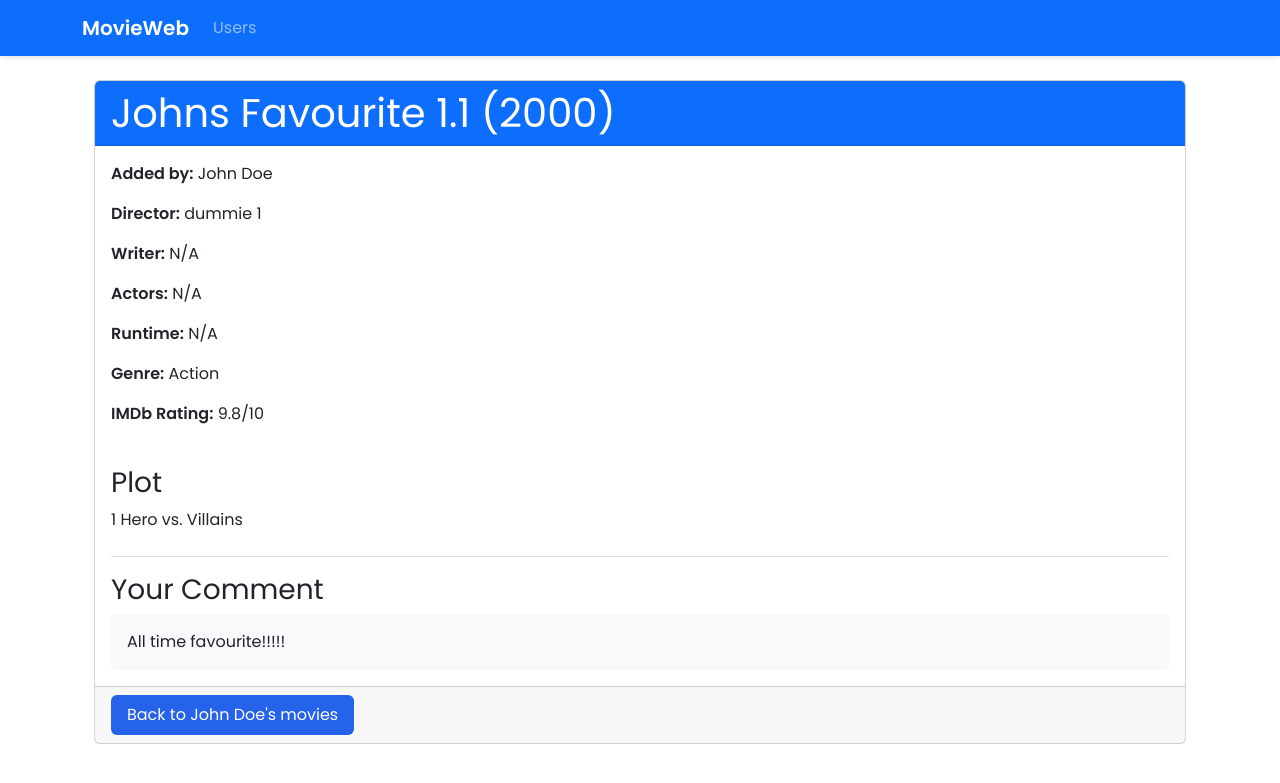
After one commit to Martha-KW/movieweb_app, a Flask app: page /movie/1 in a window 1280 px wide. The commit adds this page. Shown: the top 783 px of the page. Run offline with Flask 3, Linux system fonts and the light colour scheme.

Commit message:
Details page is working now

```diff
--- a/app.py
+++ b/app.py
@@ -3,6 +3,7 @@ from data_manager.sqlite_data_manager import SQLiteDataManager
 from dotenv import load_dotenv
 import os
 import requests
+from models import Movie, User
 
 load_dotenv()
 app = Flask(__name__)
@@ -13,9 +14,8 @@ OMDB_API_KEY = os.getenv('OMDB_API_KEY')
 data_manager = SQLiteDataManager('sqlite:///data/movies.db')
 
 def fetch_omdb_data(title):
-    """Holt und bereinigt Daten von der OMDb API."""
     try:
-        url = f"http://www.omdbapi.com/?apikey={OMDB_API_KEY}&t={title}"
+        url = f"http://www.omdbapi.com/?apikey={OMDB_API_KEY}&t={title}&plot=full"
         response = requests.get(url, timeout=5)
         data = response.json()
 
@@ -24,12 +24,14 @@ def fetch_omdb_data(title):
             flash(f"OMDb API: {error_msg}", "warning")
             return None
 
-        # Rohdaten bereinigen
         raw_data = {
             'title': data.get('Title'),
             'director': data.get('Director'),
+            'writer': data.get('Writer'),
+            'actors': data.get('Actors'),
             'year': data.get('Year'),
             'rating': data.get('imdbRating'),
+            'runtime': data.get('Runtime'),
             'genre': data.get('Genre'),
             'plot': data.get('Plot')
         }
@@ -101,12 +103,16 @@ def add_movie(user_id):
         movie_data = {
             'title': title,
             'director': request.form.get('director') or omdb_data.get('director'),
+            'writer': request.form.get('writer') or omdb_data.get('writer'),
+            'actors': request.form.get('actors') or omdb_data.get('actors'),
+            'runtime': request.form.get('runtime') or omdb_data.get('runtime'),
             'year': request.form.get('year', type=int) or omdb_data.get('year'),
             'rating': request.form.get('rating', type=float) or omdb_data.get('rating'),
             'genre': request.form.get('genre') or omdb_data.get('genre'),
             'plot': request.form.get('plot') or omdb_data.get('plot'),
             'comment': request.form.get('comment', ''),
-            'user_id': user_id
+            'user_id': user_id,
+
         }
 
         movie_data = {k: v for k, v in movie_data.items() if v is not None}
@@ -153,6 +159,21 @@ def delete_movie(user_id, movie_id):
         flash("Movie not found!", "error")
     return redirect(url_for('user_movies', user_id=user_id))
 
+
+
+
+@app.route('/movie/<int:movie_id>')
+def movie_details(movie_id):
+    movie = data_manager.get_movie_with_user(movie_id)  # Nutze die neue Methode
+    if not movie:
+        flash("Movie not found!", "error")
+        return redirect(url_for('home'))
+
+    return render_template('movie_details.html',
+                           movie=movie,
+                           user=movie.user)  # Jetzt sollte user verfügbar sein
+
+
 @app.errorhandler(404)
 def page_not_found(e):
     return render_template('404.html'), 404
--- a/data_manager/sqlite_data_manager.py
+++ b/data_manager/sqlite_data_manager.py
@@ -1,5 +1,5 @@
 from sqlalchemy import create_engine
-from sqlalchemy.orm import sessionmaker
+from sqlalchemy.orm import sessionmaker, joinedload
 from data_manager.data_manager_interface import DataManagerInterface
 from models import Base, User, Movie
 import logging
@@ -122,3 +122,12 @@ class SQLiteDataManager(DataManagerInterface):
             return False
         finally:
             session.close()
+
+    def get_movie_with_user(self, movie_id):
+        session = self.Session()
+        try:
+            return session.query(Movie).options(
+                joinedload(Movie.user)  # Jetzt mit direkt importiertem joinedload
+            ).filter_by(id=movie_id).first()
+        finally:
+            session.close()
--- a/static/styles.css
+++ b/static/styles.css
@@ -91,3 +91,33 @@ body {
         top: 15%;
     }
 }
+
+/* Movie Details spezifisch */
+.movie-details-card {
+    box-shadow: 0 4px 8px rgba(0,0,0,0.1);
+    border: none;
+    border-radius: 0.5rem;
+    overflow: hidden;
+}
+
+.movie-details-card .card-header {
+    padding: 1.5rem;
+}
+
+.movie-details-card .card-body p {
+    margin-bottom: 0.8rem;
+}
+
+.comment-box {
+    background-color: #f8f9fa;
+    border-left: 4px solid var(--primary);
+    padding: 1rem;
+    border-radius: 0.25rem;
+}
+
+/* Responsive Anpassungen */
+@media (max-width: 768px) {
+    .movie-details-card .card-body {
+        padding: 1rem;
+    }
+}
--- /dev/null
+++ b/templates/movie_details.html
@@ -0,0 +1,50 @@
+{% extends "base.html" %}
+
+{% block content %}
+<div class="container mt-4">
+    <div class="card">
+        <div class="card-header bg-primary text-white">
+            <h1 class="mb-0">{{ movie.title }} ({{ movie.year }})</h1>
+        </div>
+
+        <div class="card-body">
+            <div class="row">
+                <div class="col-md-8">
+                    <p><strong>Added by:</strong> {{ user.username }}</p>
+                    <p><strong>Director:</strong> {{ movie.director or "N/A" }}</p>
+                    <p><strong>Writer:</strong> {{ movie.writer or "N/A" }}</p>
+                    <p><strong>Actors:</strong> {{ movie.actors or "N/A" }}</p>
+                    <p><strong>Runtime:</strong> {{ movie.runtime or "N/A" }}</p>
+                    <p><strong>Genre:</strong> {{ movie.genre or "N/A" }}</p>
+                    <p><strong>IMDb Rating:</strong>
+                        {% if movie.rating %}
+                            {{ movie.rating }}/10
+                        {% else %}
+                            N/A
+                        {% endif %}
+                    </p>
+                </div>
+            </div>
+
+            <div class="mt-4">
+                <h3>Plot</h3>
+                <p>{{ movie.plot or "No plot available" }}</p>
+            </div>
+
+            <div class="mt-4 border-top pt-3">
+                <h3>Your Comment</h3>
+                <div class="p-3 bg-light rounded">
+                    {{ movie.comment or "No comment yet" }}
+                </div>
+            </div>
+        </div>
+
+        <div class="card-footer">
+            <a href="{{ url_for('user_movies', user_id=user.id) }}"
+               class="btn btn-primary">
+                Back to {{ user.username }}'s movies
+            </a>
+        </div>
+    </div>
+</div>
+{% endblock %}
```
Also changed, not shown: templates/movie_list.html (+6 -1 lines), data/movies.db.
